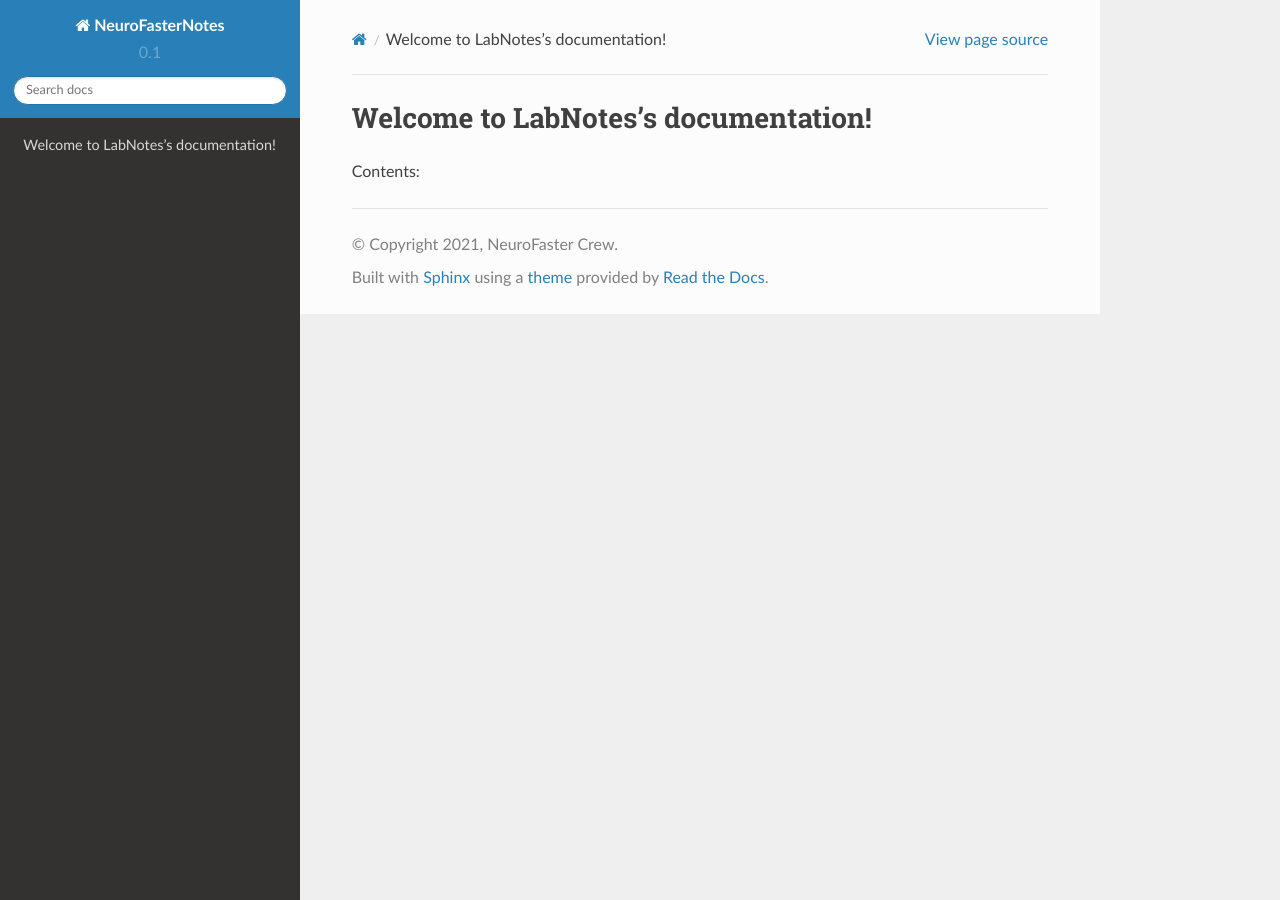
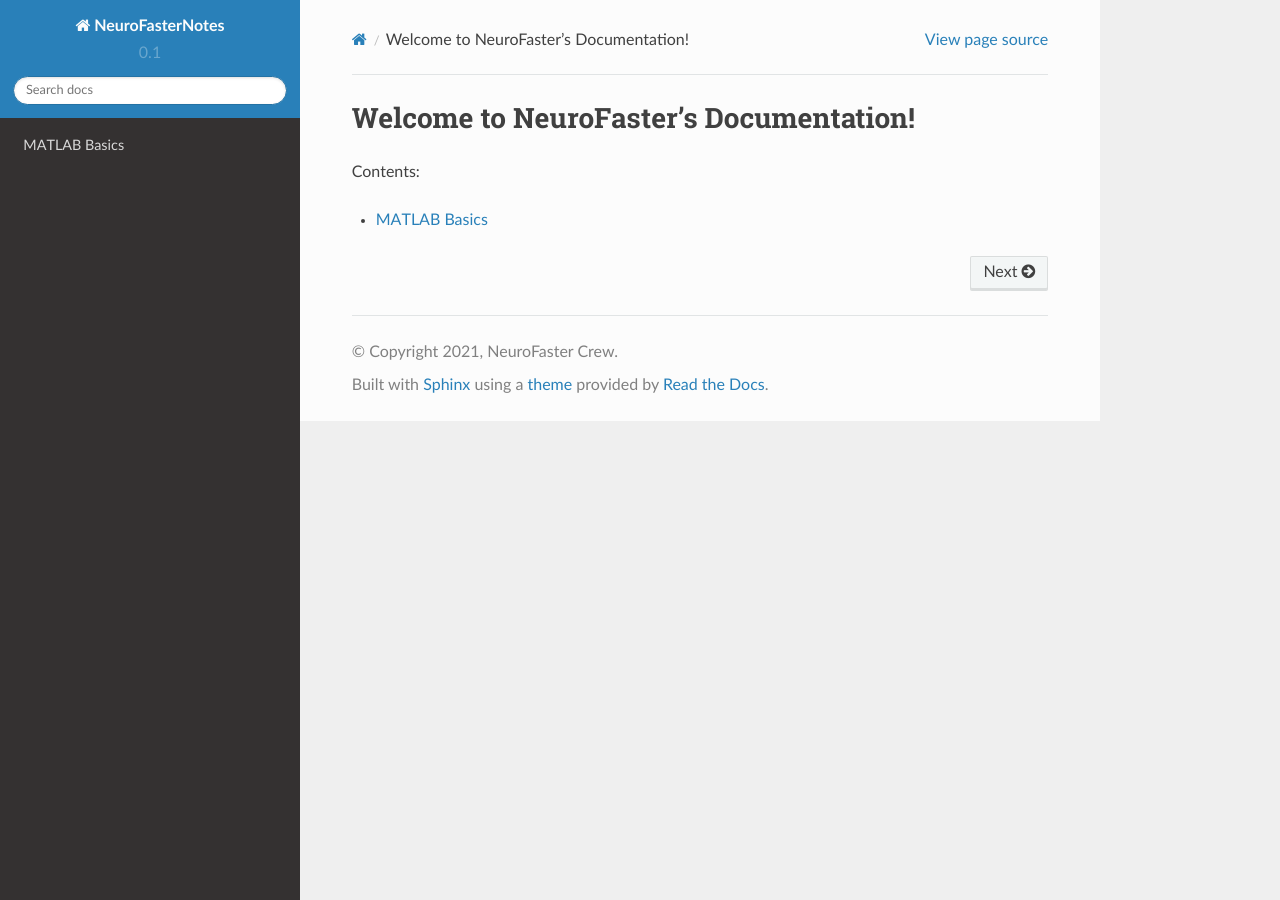
Before and after one commit to yeagle/NeuroFasterNotes, a Sphinx documentation site: the page built from source/index.rst, in a window 1280 px wide. Built offline with Sphinx 7.4.7 and the Read the Docs theme 2.0.0, drawn with Linux system fonts in a browser that asks for light colours; pages that are not in the unit, such as notebooks, are missing from menus.

Commit message:
MATLAB info

```diff
--- a/source/index.rst
+++ b/source/index.rst
@@ -3,8 +3,8 @@
    You can adapt this file completely to your liking, but it should at least
    contain the root `toctree` directive.
 
-Welcome to LabNotes's documentation!
-====================================
+Welcome to NeuroFaster's Documentation!
+=======================================
 
 Contents:
 
@@ -12,3 +12,4 @@ Contents:
    :maxdepth: 2
 
    test/test
+   matlab/basics
```
Also changed, not shown: source/matlab/basics.rst (added, +21 -0 lines).
